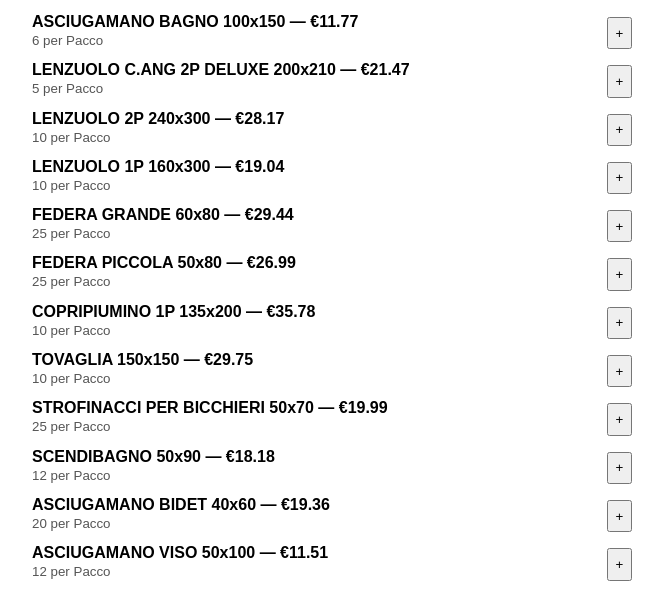
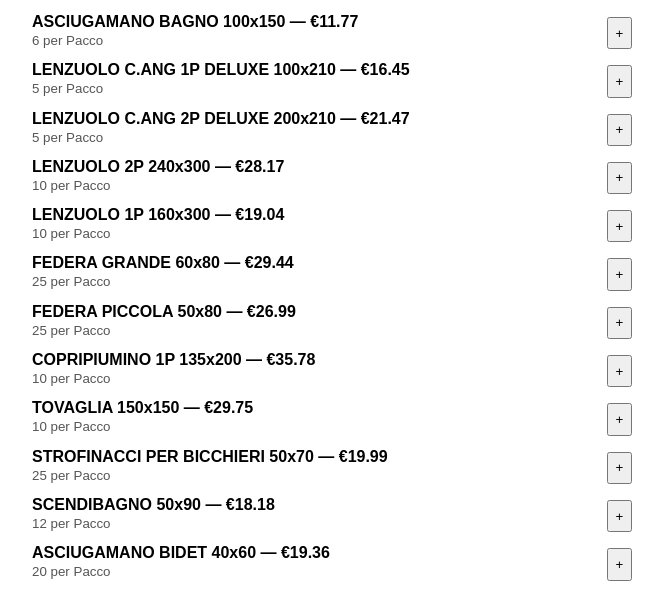
Before and after one commit to MUSEFacility/webshopEXsouth, a website: page public/index.html in a window 1280 px wide. Shown: the part 191-781 px from the top of the page, without its empty margins (308-971 px from the left). Drawn offline with Linux system fonts and the light colour scheme.

Commit message:
Update index.html

```diff
--- a/public/index.html
+++ b/public/index.html
@@ -111,17 +111,18 @@
     <script>
       const PRODUCTS = [
         { id: 1, title: "ASCIUGAMANO BAGNO 100x150", description: "6 per Pacco", price: 11.77 },
-        { id: 2, title: "LENZUOLO C.ANG 2P DELUXE 200x210", description: "5 per Pacco", price: 21.47 },
-        { id: 3, title: "LENZUOLO 2P 240x300", description: "10 per Pacco", price: 28.17 },
-        { id: 4, title: "LENZUOLO 1P 160x300", description: "10 per Pacco", price: 19.04 },
-        { id: 5, title: "FEDERA GRANDE 60x80", description: "25 per Pacco", price: 29.44 },
-        { id: 6, title: "FEDERA PICCOLA 50x80", description: "25 per Pacco", price: 26.99 },
-        { id: 7, title: "COPRIPIUMINO 1P 135x200", description: "10 per Pacco", price: 35.78 },
-        { id: 8, title: "TOVAGLIA 150x150", description: "10 per Pacco", price: 29.75 },
-        { id: 9, title: "STROFINACCI PER BICCHIERI 50x70", description: "25 per Pacco", price: 19.99 },
-        { id: 10, title: "SCENDIBAGNO 50x90", description: "12 per Pacco", price: 18.18 },
-        { id: 11, title: "ASCIUGAMANO BIDET 40x60", description: "20 per Pacco", price: 19.36 },
-        { id: 12, title: "ASCIUGAMANO VISO 50x100", description: "12 per Pacco", price: 11.51 },
+        { id: 2, title: "LENZUOLO C.ANG 1P DELUXE 100x210", description: "5 per Pacco", price: 16.45 },
+        { id: 3, title: "LENZUOLO C.ANG 2P DELUXE 200x210", description: "5 per Pacco", price: 21.47 },
+        { id: 4, title: "LENZUOLO 2P 240x300", description: "10 per Pacco", price: 28.17 },
+        { id: 5, title: "LENZUOLO 1P 160x300", description: "10 per Pacco", price: 19.04 },
+        { id: 6, title: "FEDERA GRANDE 60x80", description: "25 per Pacco", price: 29.44 },
+        { id: 7, title: "FEDERA PICCOLA 50x80", description: "25 per Pacco", price: 26.99 },
+        { id: 8, title: "COPRIPIUMINO 1P 135x200", description: "10 per Pacco", price: 35.78 },
+        { id: 9, title: "TOVAGLIA 150x150", description: "10 per Pacco", price: 29.75 },
+        { id: 10, title: "STROFINACCI PER BICCHIERI 50x70", description: "25 per Pacco", price: 19.99 },
+        { id: 11, title: "SCENDIBAGNO 50x90", description: "12 per Pacco", price: 18.18 },
+        { id: 12, title: "ASCIUGAMANO BIDET 40x60", description: "20 per Pacco", price: 19.36 },
+        { id: 13, title: "ASCIUGAMANO VISO 50x100", description: "12 per Pacco", price: 11.51 },
       ];
       const cart = [];
 
```
